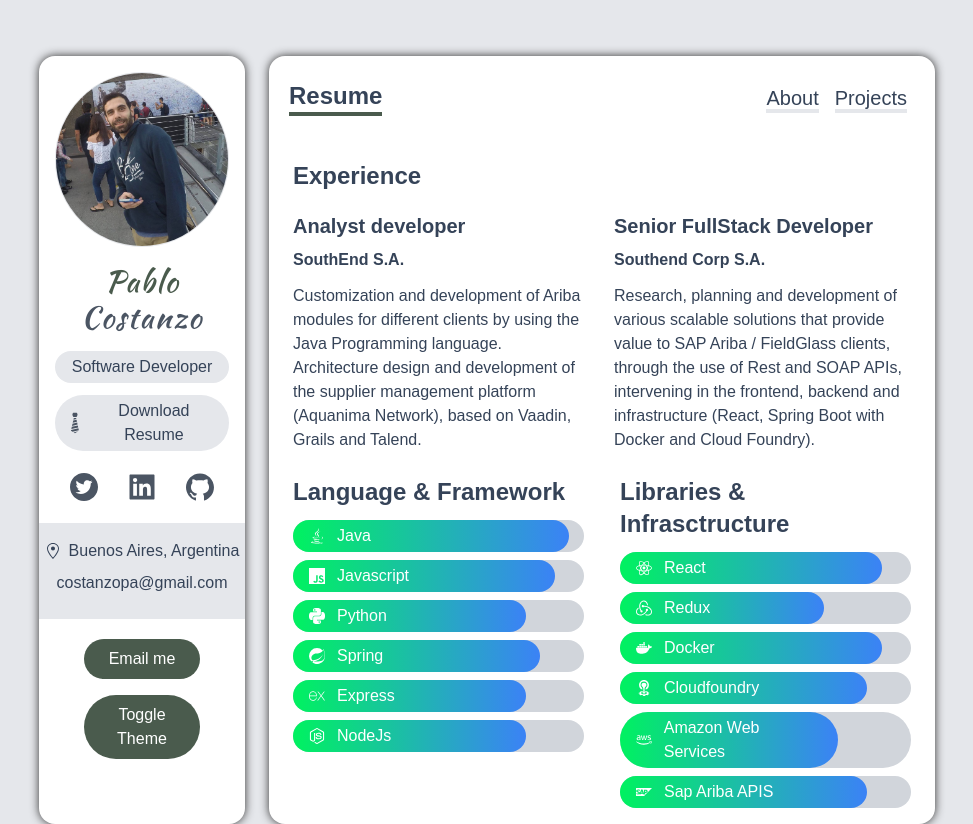
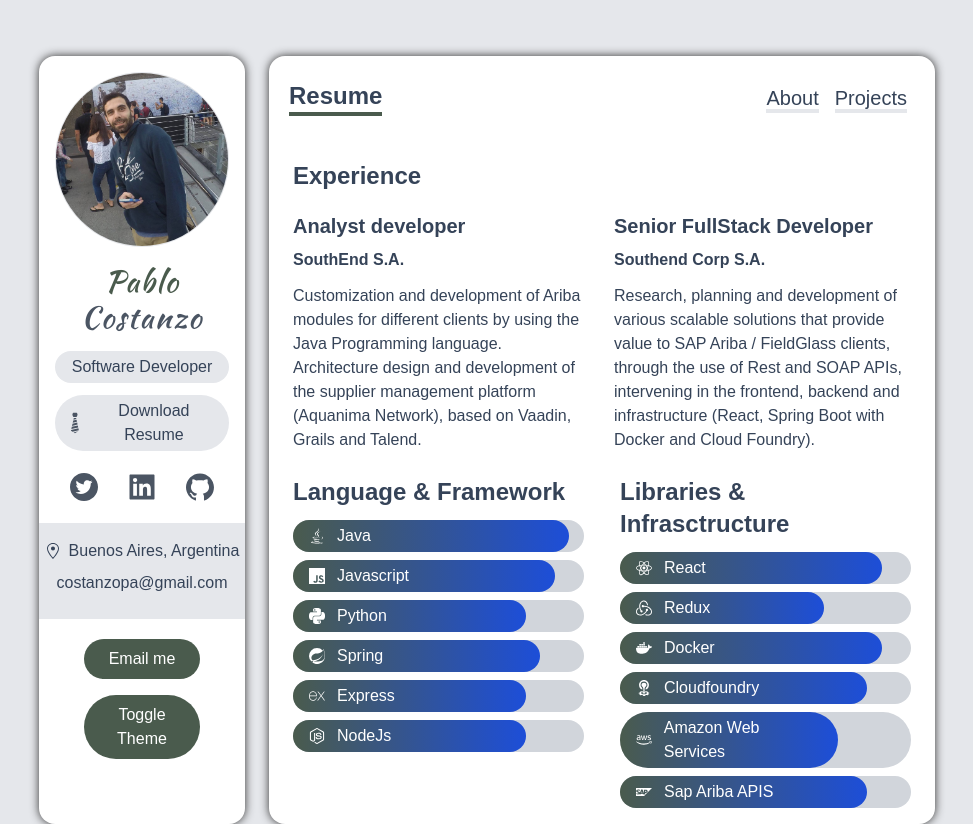
Before and after one commit to pacostanzo/portfolio, a Next.js app: page /resume in a window 1280 px wide. Shown: the whole page, without its empty margins (153-1126 px from the left). Built offline with nearby package versions, Linux system fonts and the light colour scheme.

Commit message:
Adding framer motion to bars

```diff
--- a/components/Bar/Bar.component.tsx
+++ b/components/Bar/Bar.component.tsx
@@ -1,4 +1,5 @@
 import { FunctionComponent } from 'react';
+import { motion } from 'framer-motion';
 
 import { Skill } from '../../types/Skill';
 
@@ -6,16 +7,34 @@
   value: { Icon, level, name },
 }) => {
   const bar_width = `${level}%`;
+  const variants = {
+    initial: {
+      width: 0,
+    },
+    animate: {
+      width: bar_width,
+      transition: {
+        duration: 0.4,
+        type: 'spring',
+        damping: 10, // value of the bounce
+        stiffness: 100, //
+      },
+    },
+  };
+
   return (
-    <div className="my-2 text-white bg-gray-300 rounded-full dark:bg-dark-300 dark:bg-black-500">
-      <div
-        className="flex items-center px-4 py-1 rounded-full bg-gradient-to-r from-green to-blue-500"
+    <div className="my-2 text-white bg-gray-300 rounded-full dark:bg-black-300">
+      <motion.div
+        className="flex items-center px-4 py-1 rounded-full bg-gradient-to-r from-green-800 to-blue-700"
         style={{
           width: bar_width,
         }}
+        variants={variants}
+        initial="initial"
+        animate="animate"
       >
         <Icon className="mr-3" /> {name}
-      </div>
+      </motion.div>
     </div>
   );
 };
--- a/package.json
+++ b/package.json
@@ -6,6 +6,7 @@
     "start": "next start"
   },
   "dependencies": {
+    "framer-motion": "^5.2.0",
     "next": "latest",
     "next-themes": "^0.0.15",
     "react": "^17.0.2",
--- /dev/null
+++ b/types/animations.ts
@@ -0,0 +1,40 @@
+export const fadeInUp = {
+    initial: {
+        y: 60,
+        opacity: 0,
+    },
+    animate: {
+        y: 0,
+        opacity: 1,
+        transition: {},
+    },
+};
+
+export const stagger = {
+    initial: {},
+    animate: {
+        transition: {
+            staggerChildren: 0.1,
+        },
+    },
+};
+
+export const routeFade = {
+    hidden: {
+        opacity: 0,
+    },
+    visible: {
+        opacity: 1,
+        transition: {
+            delay: 0.1,
+            duration: 0.1,
+        },
+    },
+    exit: {
+        opacity: 0,
+        transition: {
+            delay: 0.1,
+            ease: 'easeInOut',
+        },
+    },
+}
```
Also changed, not shown: 1 other file (tests, documents, lock files or other folders).
